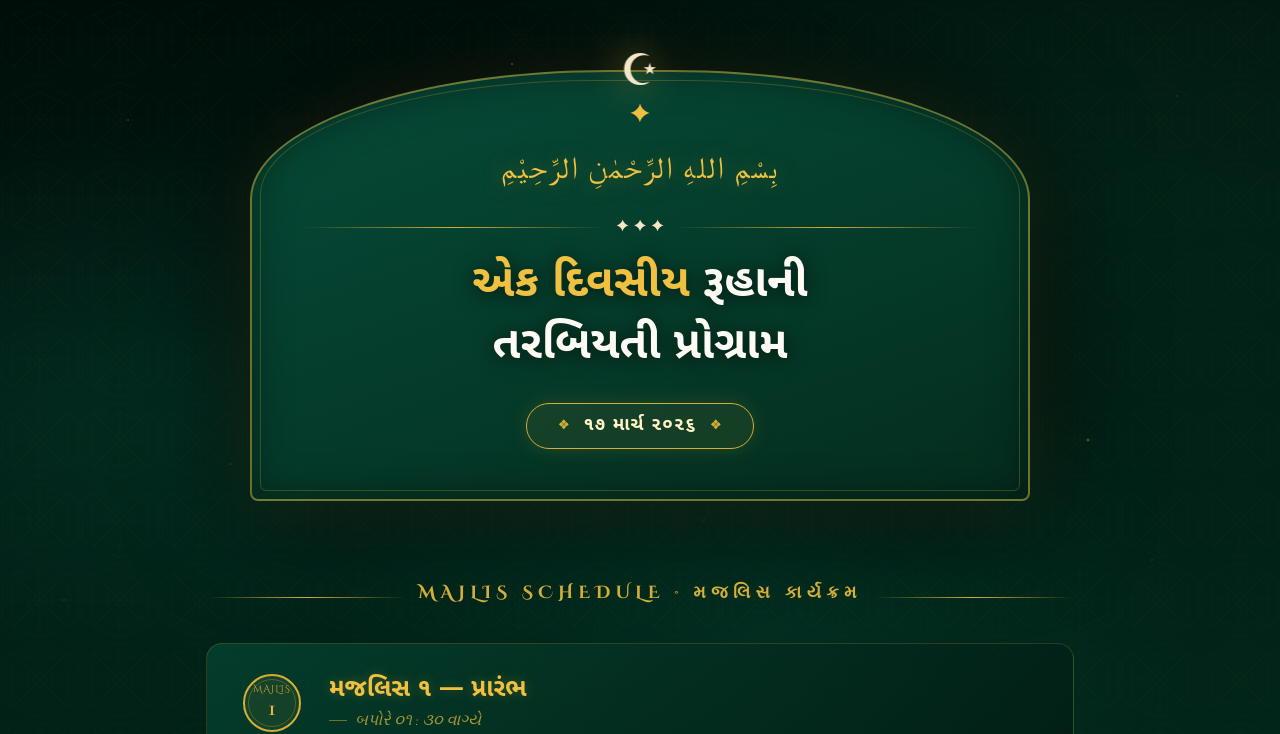
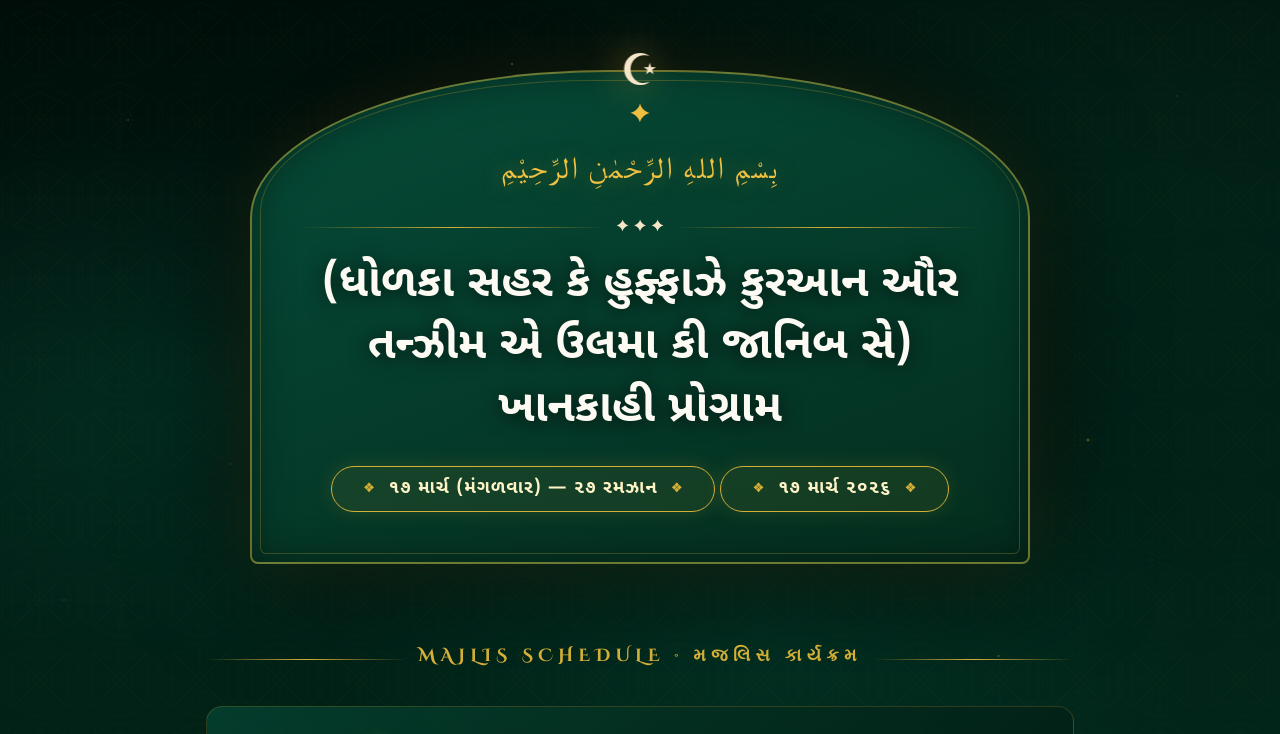
Before and after one commit to ikram8866/Khankah-program, a plain HTML site: page index.html in a window 1280 px wide. Shown: the top 734 px of the page. Drawn offline with nearby package versions, Linux system fonts and the light colour scheme.

Commit message:
Modify header and add date badge in index.html
Updated header title and added date badge.

```diff
--- a/index.html
+++ b/index.html
@@ -502,8 +502,13 @@
                 </div>
 
                 <h1 class="header-title">
-                    <em>એક દિવસીય</em> રૂહાની<br>તરબિયતી પ્રોગ્રામ
-                </h1>
+(ધોળકા સહર કે હુફ્ફાઝે કુરઆન ઔર તન્ઝીમ એ ઉલમા કી જાનિબ સે)<br>
+ખાનકાહી પ્રોગ્રામ
+</h1>
+
+<div class="date-badge">
+૧૭ માર્ચ (મંગળવાર) — ૨૭ રમઝાન
+</div>
 
                 <div class="date-badge">
                     ૧૭ માર્ચ ૨૦૨૬
```
